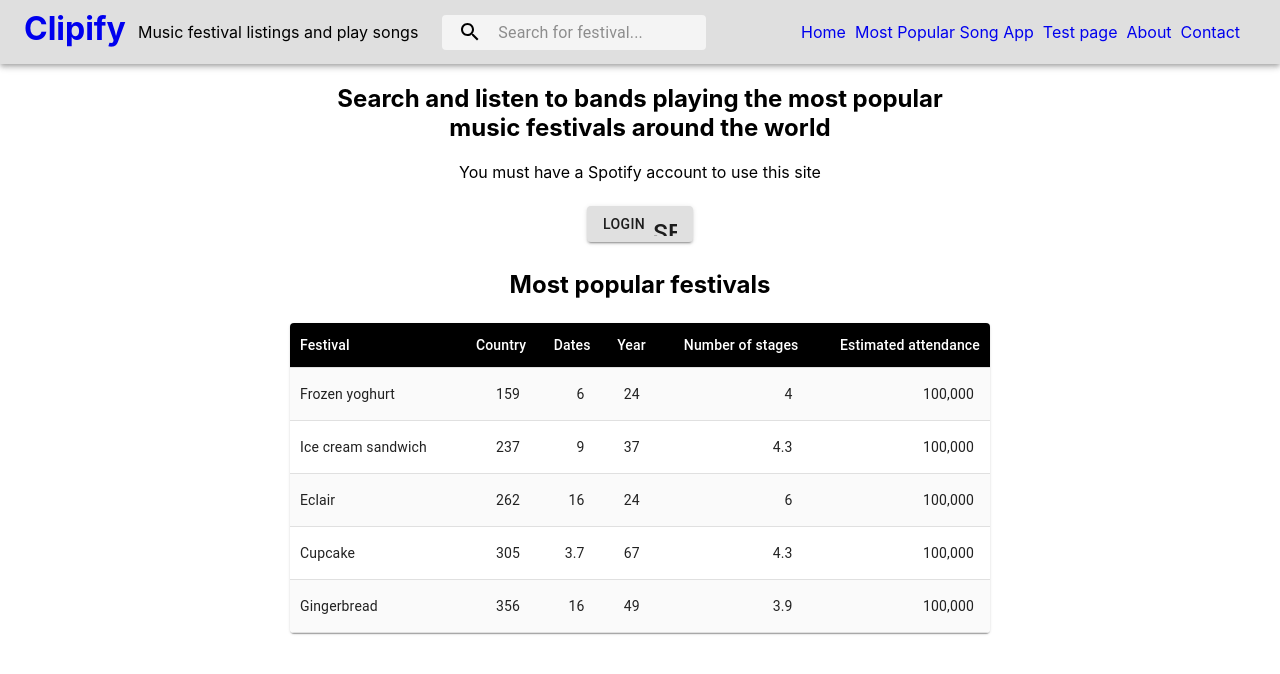
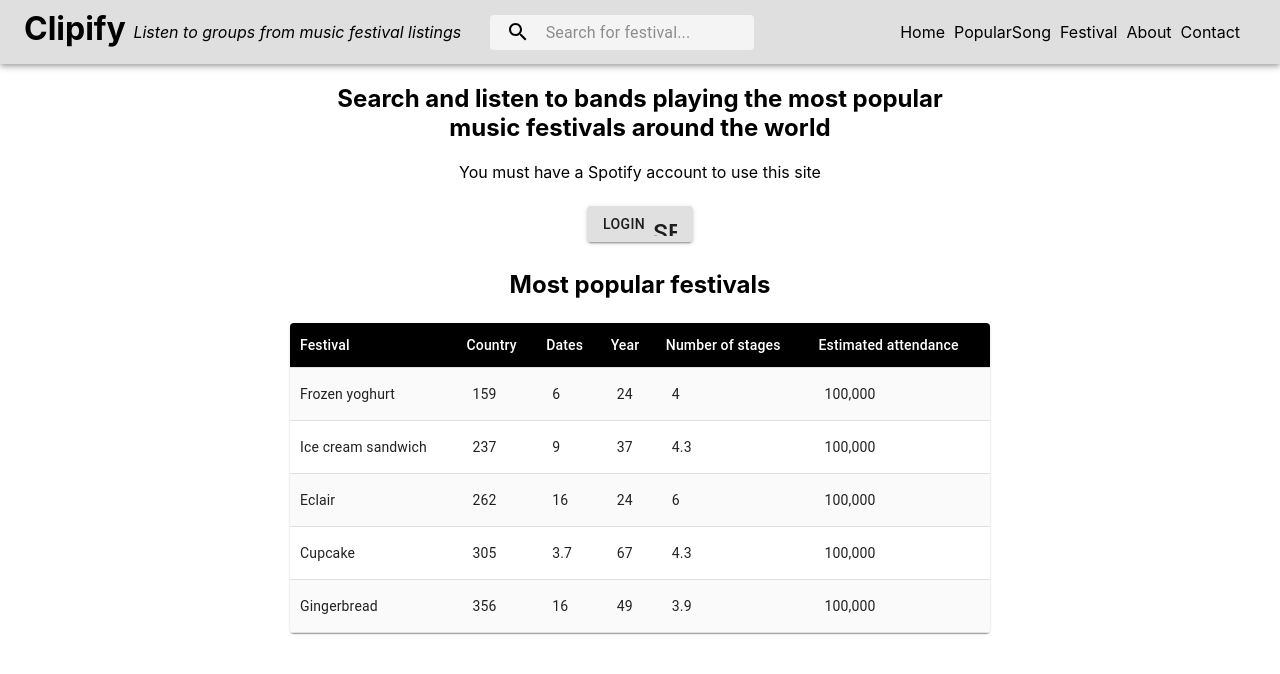
Before and after one commit to artworkjpm/spotify-calls, a React (Create React App) app: page / in a window 1280 px wide. Shown: the top 674 px of the page. Built offline with nearby package versions, Linux system fonts and the light colour scheme; no server answers.

Commit message:
make dropdown disapear onClick mobile

```diff
--- a/src/App.scss
+++ b/src/App.scss
@@ -1,5 +1,6 @@
 a {
   text-decoration: none;
+  color: black;
 }
 
 .container {
--- a/src/components/Home.js
+++ b/src/components/Home.js
@@ -74,11 +74,11 @@ const Home = props => {
           <TableHead>
             <TableRow>
               <StyledTableCell>Festival</StyledTableCell>
-              <StyledTableCell align="right">Country</StyledTableCell>
-              <StyledTableCell align="right">Dates</StyledTableCell>
-              <StyledTableCell align="right">Year</StyledTableCell>
-              <StyledTableCell align="right">Number of stages</StyledTableCell>
-              <StyledTableCell align="right">Estimated attendance</StyledTableCell>
+              <StyledTableCell>Country</StyledTableCell>
+              <StyledTableCell>Dates</StyledTableCell>
+              <StyledTableCell>Year</StyledTableCell>
+              <StyledTableCell>Number of stages</StyledTableCell>
+              <StyledTableCell>Estimated attendance</StyledTableCell>
             </TableRow>
           </TableHead>
           <TableBody>
@@ -87,11 +87,11 @@ const Home = props => {
                 <StyledTableCell component="th" scope="row">
                   {row.name}
                 </StyledTableCell>
-                <StyledTableCell align="right">{row.calories}</StyledTableCell>
-                <StyledTableCell align="right">{row.fat}</StyledTableCell>
-                <StyledTableCell align="right">{row.carbs}</StyledTableCell>
-                <StyledTableCell align="right">{row.protein}</StyledTableCell>
-                <StyledTableCell align="right">100,000</StyledTableCell>
+                <StyledTableCell>{row.calories}</StyledTableCell>
+                <StyledTableCell>{row.fat}</StyledTableCell>
+                <StyledTableCell>{row.carbs}</StyledTableCell>
+                <StyledTableCell>{row.protein}</StyledTableCell>
+                <StyledTableCell>100,000</StyledTableCell>
               </StyledTableRow>
             ))}
           </TableBody>
--- a/src/components/NavBar.js
+++ b/src/components/NavBar.js
@@ -111,13 +111,23 @@ export default function NavBar(props) {
 
   const mobileMenuId = "primary-search-account-menu-mobile";
   const renderMobileMenu = (
-    <Menu anchorEl={mobileMoreAnchorEl} anchorOrigin={{ vertical: "top", horizontal: "right" }} id={mobileMenuId} keepMounted transformOrigin={{ vertical: "top", horizontal: "right" }} open={isMobileMenuOpen} onClose={handleMobileMenuClose}>
-      <MenuItem>
-        <p>About</p>
-      </MenuItem>
-      <MenuItem>
-        <p>Contact</p>
-      </MenuItem>
+    <Menu anchorEl={mobileMoreAnchorEl} anchorOrigin={{ vertical: "top", horizontal: "right" }} id={mobileMenuId} transformOrigin={{ vertical: "top", horizontal: "right" }} open={isMobileMenuOpen} onClose={handleMobileMenuClose}>
+      <Link to="/">
+        <MenuItem onClick={handleMenuClose}>Home</MenuItem>
+      </Link>
+      <Link to={`/popular?access_token=${parsed}`}>
+        <MenuItem onClick={handleMenuClose}>PopularSong</MenuItem>
+      </Link>
+      <Link to={`/festival?access_token=${parsed}`}>
+        <MenuItem onClick={handleMenuClose}>Festival</MenuItem>
+      </Link>
+      <Link to="/about">
+        <MenuItem onClick={handleMenuClose}>About</MenuItem>
+      </Link>
+
+      <Link to="/contact">
+        <MenuItem> Contact</MenuItem>
+      </Link>
     </Menu>
   );
 
@@ -131,7 +141,9 @@ export default function NavBar(props) {
             </Link>
           </Hidden>
           <Hidden smDown>
-            <p>&nbsp;Music festival listings and play songs</p>
+            <p>
+              <i>Listen to groups from music festival listings</i>&nbsp;
+            </p>
           </Hidden>
 
           <div className={classes.search}>
@@ -150,7 +162,7 @@ export default function NavBar(props) {
           <div className={classes.grow} />
           <div className={classes.sectionDesktop}>
             <div className={classes.menuButton}>
-              <Link to="/">Home</Link>&nbsp;&nbsp;<Link to={`/popular?access_token=${parsed}`}>Most Popular Song App</Link>&nbsp;&nbsp;<Link to={`/festival?access_token=${parsed}`}>Test page</Link>
+              <Link to="/">Home</Link>&nbsp;&nbsp;<Link to={`/popular?access_token=${parsed}`}>PopularSong</Link>&nbsp;&nbsp;<Link to={`/festival?access_token=${parsed}`}>Festival</Link>
               &nbsp;&nbsp;<Link to="/about">About</Link>
               &nbsp;&nbsp;<Link to="/contact">Contact</Link>
             </div>
```
